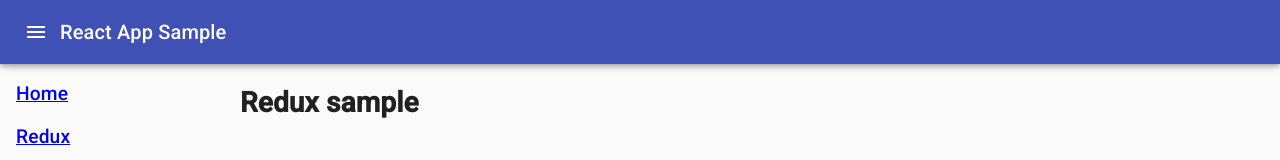
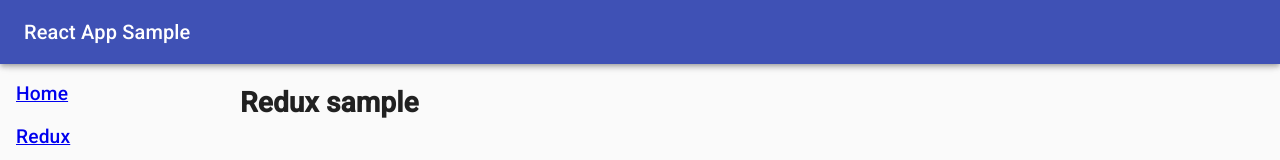
Before and after one commit to youkidkk/react-app-sample, a React (Create React App) app: page /redux in a window 1280 px wide. Shown: the top 160 px of the page. Built offline with nearby package versions, Linux system fonts and the light colour scheme.

Commit message:
画面サイズにより、サイドバーを表示しないように変更

```diff
--- a/src/App.js
+++ b/src/App.js
@@ -1,3 +1,4 @@
+import React from "react";
 import { BrowserRouter, Route, Link } from "react-router-dom";
 
 import logo from "./logo.svg";
@@ -8,6 +9,7 @@ import ReduxSample from "./redux/redux-sample";
 
 import {
   AppBar,
+  Hidden,
   IconButton,
   List,
   ListItem,
@@ -38,9 +40,11 @@ function App() {
       <CssBaseline />
       <AppBar position="fixed">
         <Toolbar>
-          <IconButton edge="start" color="inherit" aria-label="menu">
-            <MenuIcon />
-          </IconButton>
+          <Hidden lgUp>
+            <IconButton edge="start" color="inherit" aria-label="menu">
+              <MenuIcon />
+            </IconButton>
+          </Hidden>
           <Typography variant="h6">React App Sample</Typography>
         </Toolbar>
       </AppBar>
```
